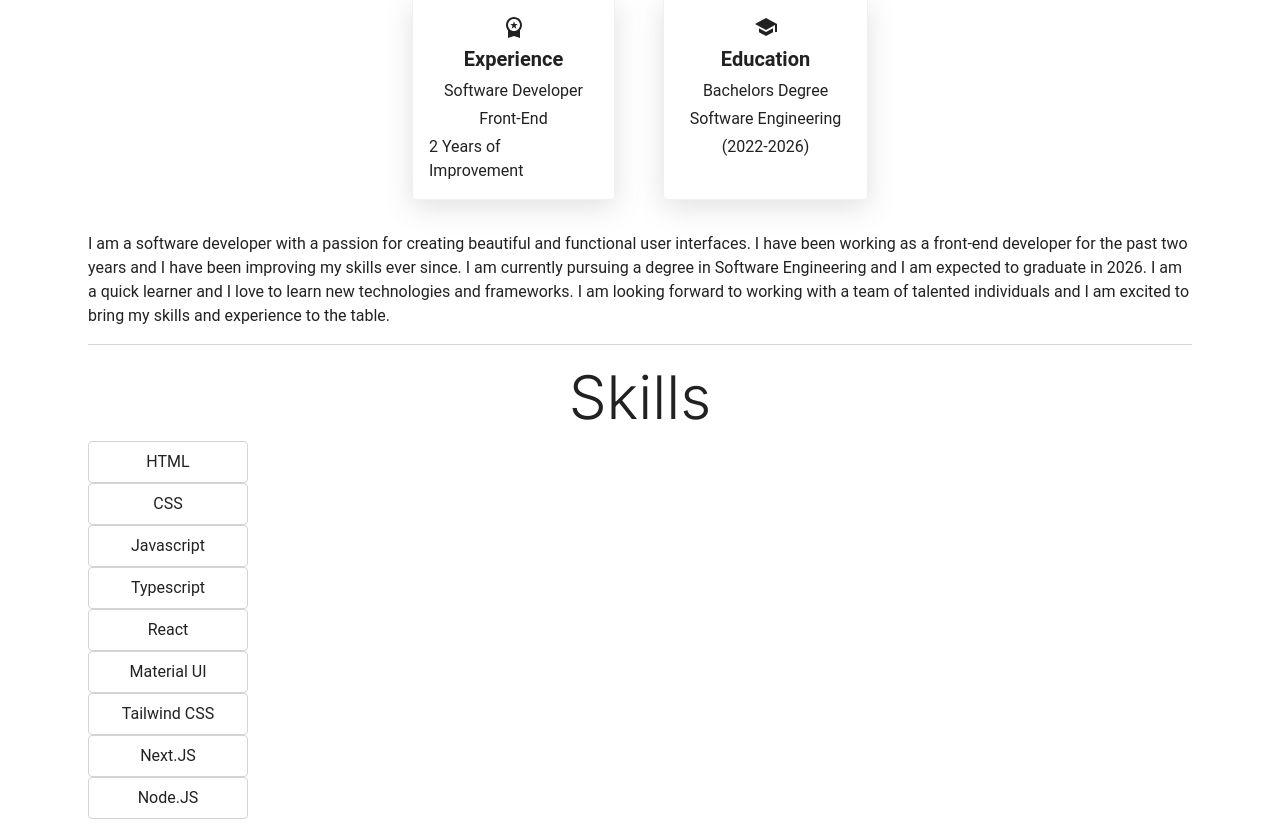
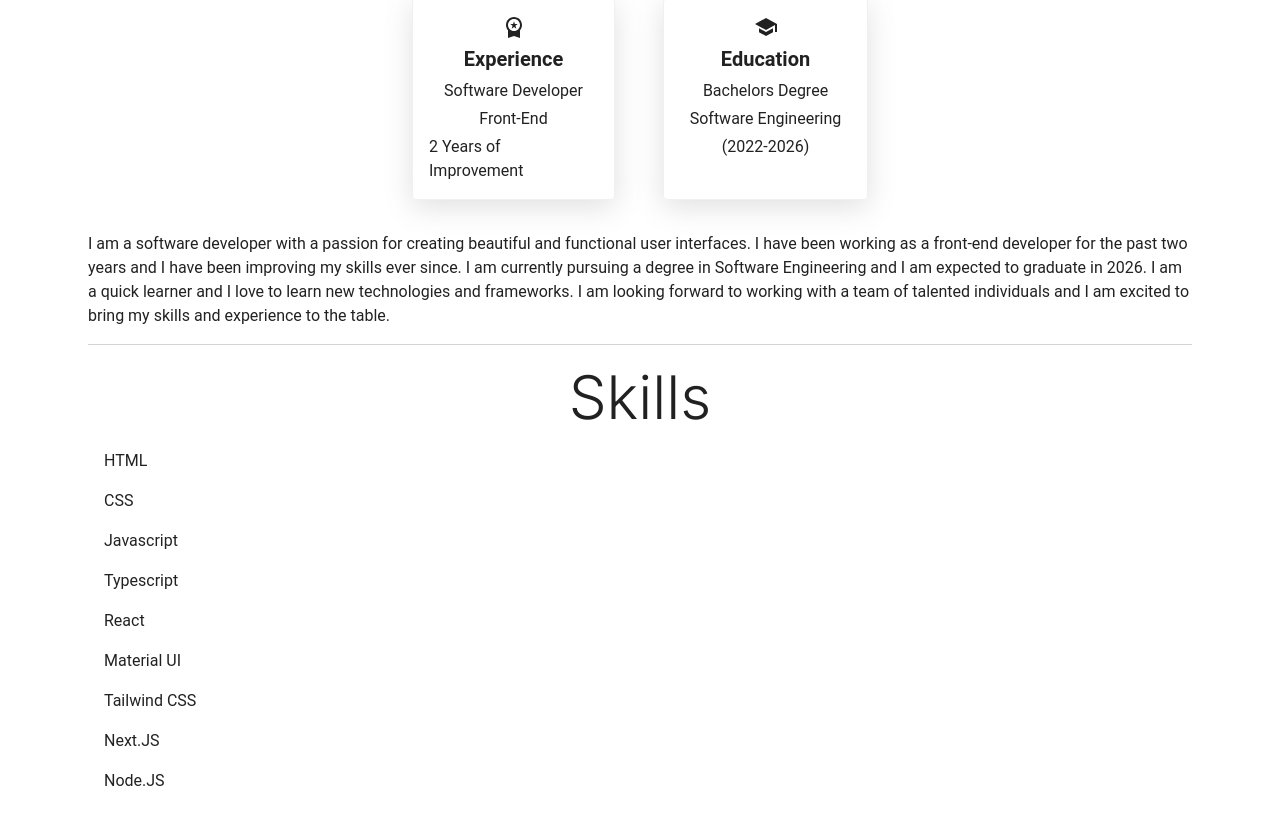
Before and after one commit to MarcusVNT/my-portfolio, a React (Vite) app: page / in a window 1280 px wide. Shown: the part 1074-1901 px from the top of the page. Built offline with nearby package versions, Linux system fonts and the light colour scheme; a web font is replaced by a local one.

Commit message:
feat: Array map created.

```diff
--- a/src/pages/Home/sections/About/About.tsx
+++ b/src/pages/Home/sections/About/About.tsx
@@ -6,7 +6,7 @@ import SchoolIcon from "@mui/icons-material/School";
 import { theme } from "../../../../theme";
 
 const About = () => {
-  const HardSkillsArray: Array<string> = [
+  const hardSkillsArray: Array<string> = [
     "HTML",
     "CSS",
     "Javascript",
@@ -135,51 +135,9 @@ const About = () => {
           </Typography>
           {/* <Stack flexDirection="row" gap="1rem" justifyContent="center"> */}
           <List>
-            <StyledListItem>
-              <Typography margin="0" paragraph={true}>
-                HTML
-              </Typography>
-            </StyledListItem>
-            <StyledListItem>
-              <Typography margin="0" paragraph={true}>
-                CSS
-              </Typography>
-            </StyledListItem>
-            <StyledListItem>
-              <Typography margin="0" paragraph={true}>
-                Javascript
-              </Typography>
-            </StyledListItem>
-            <StyledListItem>
-              <Typography margin="0" paragraph={true}>
-                Typescript
-              </Typography>
-            </StyledListItem>
-            <StyledListItem>
-              <Typography margin="0" paragraph={true}>
-                React
-              </Typography>
-            </StyledListItem>
-            <StyledListItem>
-              <Typography margin="0" paragraph={true}>
-                Material UI
-              </Typography>
-            </StyledListItem>
-            <StyledListItem>
-              <Typography margin="0" paragraph={true}>
-                Tailwind CSS
-              </Typography>
-            </StyledListItem>
-            <StyledListItem>
-              <Typography margin="0" paragraph={true}>
-                Next.JS
-              </Typography>
-            </StyledListItem>
-            <StyledListItem>
-              <Typography margin="0" paragraph={true}>
-                Node.JS
-              </Typography>
-            </StyledListItem>
+            {hardSkillsArray.map((hardSkill, index) => (
+              <ListItem key={index}>{hardSkill}</ListItem>
+            ))}
           </List>
         </Grid>
       </Container>
```
